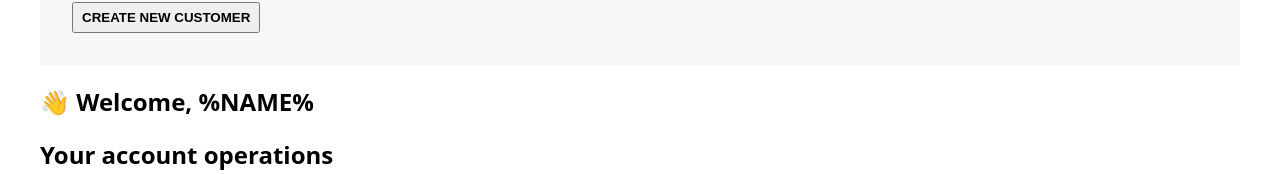
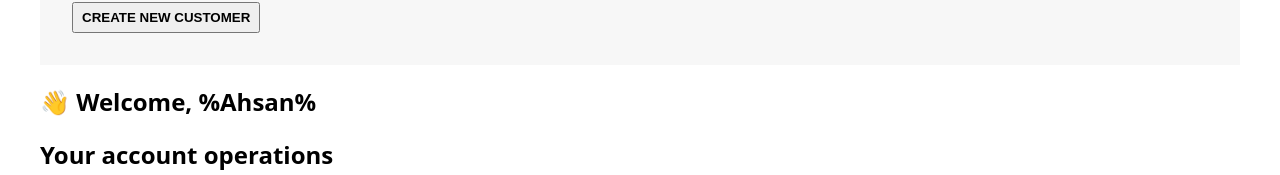
Before and after one commit to ahsanhd/Bank-Account-Redux-intro, a React (Create React App) app: page / in a window 1280 px wide. Shown: the part 295-470 px from the top of the page. Built offline with nearby package versions, Linux system fonts and the light colour scheme.

Commit message:
feautre: useSelector hook of Redux

```diff
--- a/src/features/customers/Customer.js
+++ b/src/features/customers/Customer.js
@@ -1,10 +1,10 @@
 import { useSelector } from "react-redux";
 
 function Customer() {
-  const customer = useSelector((store) => store.customer);
+  const customer = useSelector((store) => store.customer.fullName);
   console.log(customer);
 
-  return <h2>👋 Welcome, %NAME%</h2>;
+  return <h2>👋 Welcome, %{customer}%</h2>;
 }
 
 export default Customer;
--- a/src/features/customers/customerSlice.js
+++ b/src/features/customers/customerSlice.js
@@ -1,5 +1,5 @@
 const initialStateCustomer = {
-  fullName: "",
+  fullName: "Ahsan",
   nationalID: "",
   createdAt: "",
 };
```
